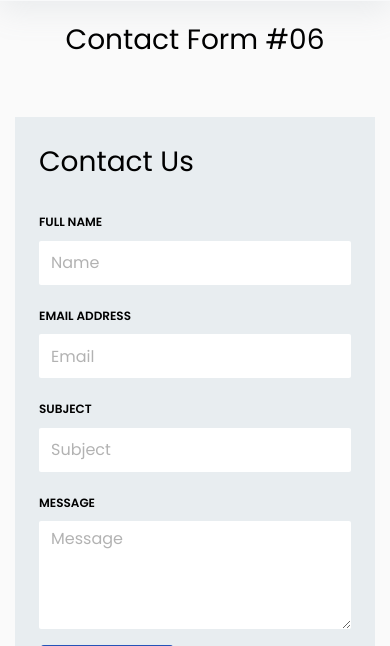
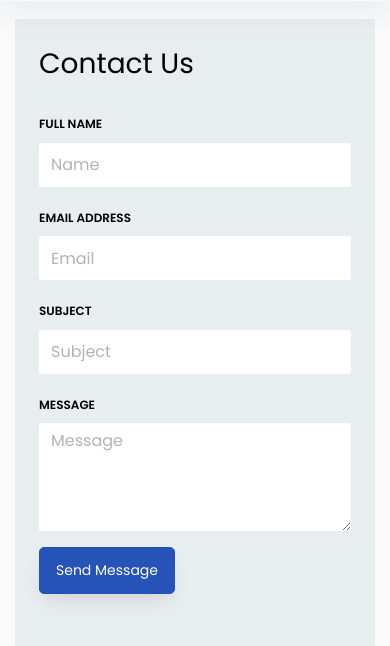
Before and after one commit to rksanjeev/TutorApp, a Django app: page //contact in a window 390 px wide. Shown: the part 93-739 px from the top of the page. Run offline with Django 4.2, Linux system fonts and the light colour scheme; some libraries are stand-ins or nearby versions.

Commit message:
Refactoring

```diff
--- a/Templates/base.html
+++ b/Templates/base.html
@@ -26,7 +26,7 @@
 				<div class="col-12">
 					<nav class="navbar navbar-expand-md navbar-light">
 
-						<a class="navbar-brand" href="#" target="_blank"><img src="https://assets.codepen.io/1462889/fcy.png" alt=""></a>
+						<a class="navbar-brand" href="{% url "home:index" %}" target="_blank"><img src="https://assets.codepen.io/1462889/fcy.png" alt=""></a>
 
 						<button class="navbar-toggler" type="button" data-toggle="collapse" data-target="#navbarSupportedContent" aria-controls="navbarSupportedContent" aria-expanded="false" aria-label="Toggle navigation">
 							<span class="navbar-toggler-icon"></span>
@@ -35,7 +35,7 @@
 						<div class="collapse navbar-collapse" id="navbarSupportedContent">
 							<ul class="navbar-nav ml-auto py-4 py-md-0">
 								<li class="nav-item pl-4 pl-md-0 ml-0 ml-md-4">
-									<a class="nav-link" href="#">Home</a>
+									<a class="nav-link" href="{% url "home:index" %}">Home</a>
 								</li>
 								<li class="nav-item pl-4 pl-md-0 ml-0 ml-md-4">
 									<a class="nav-link" href="{% url "home:contact" %}">Contact Us</a>
--- a/Templates/contact.html
+++ b/Templates/contact.html
@@ -16,11 +16,6 @@
 
 <section class="ftco-section">
     <div class="container">
-        <div class="row justify-content-center">
-            <div class="col-md-6 text-center mb-5">
-                <h2 class="heading-section">Contact Form #06</h2>
-            </div>
-        </div>
         <div class="row justify-content-center">
             <div class="col-md-12">
                 <div class="wrapper">
```
